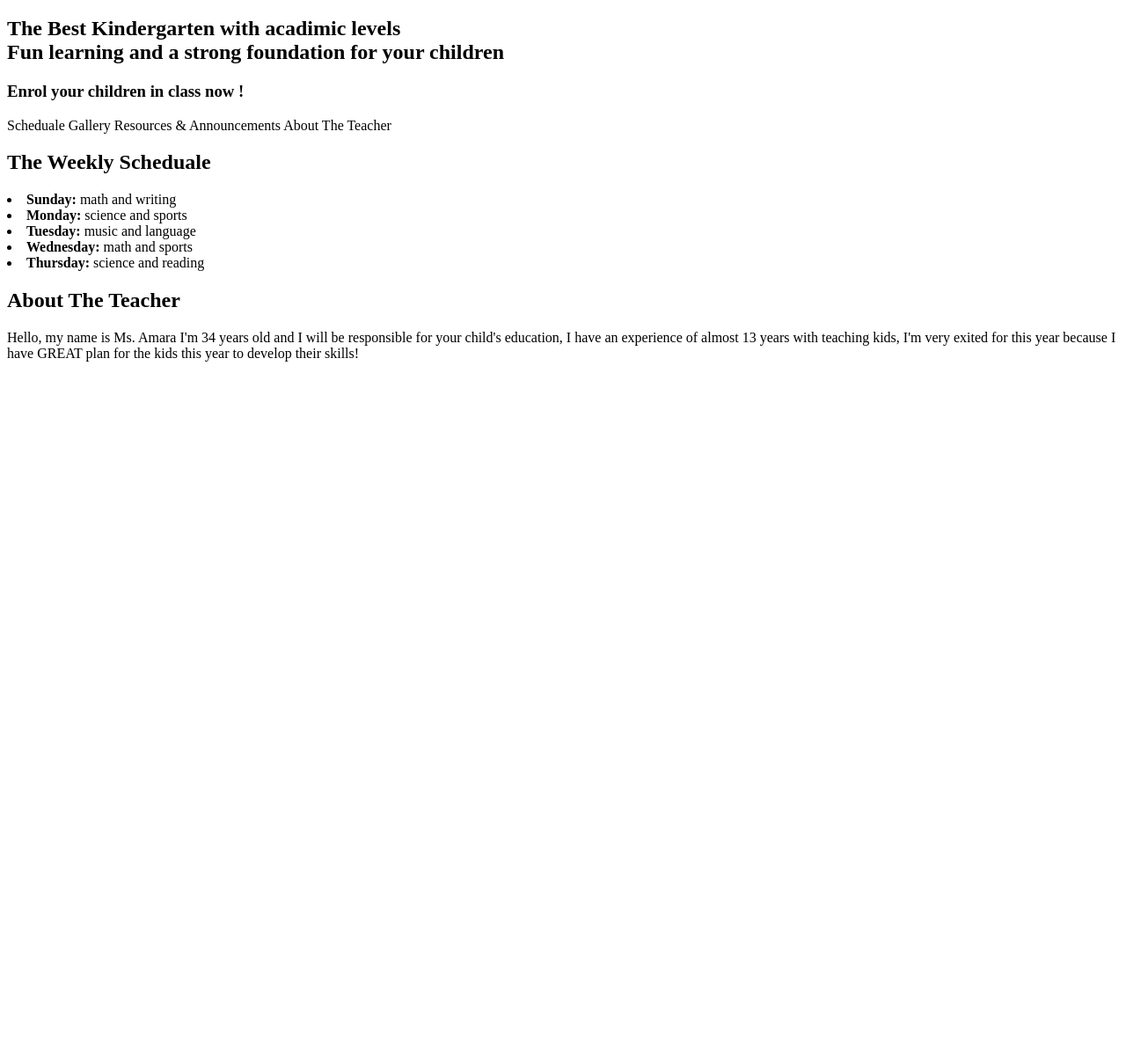
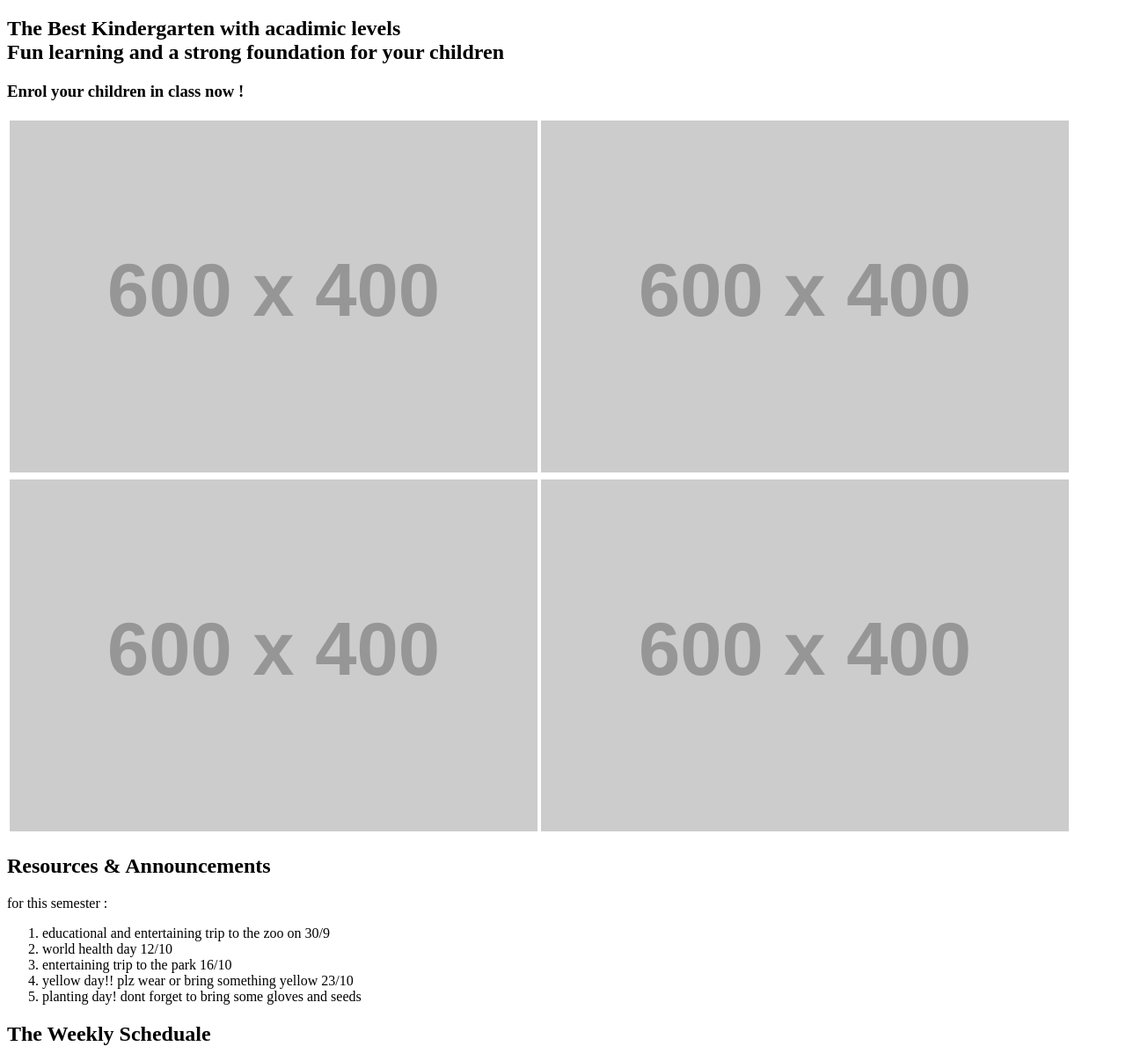
Before and after one commit to rawanUOB/CS333, a plain HTML site: page index.html in a window 1280 px wide. Shown: the part 61-1267 px from the top of the page at 88% size. Before the commit the page ends 800 px from the top, so only its background shows below. Drawn offline with Linux system fonts and the light colour scheme; placeholder pictures from the web are drawn by us.

Commit message:
announcements and footer

```diff
--- a/index.html
+++ b/index.html
@@ -3,18 +3,42 @@
     <title>Sunshine Kindergarten</title>
 </head>
 
+
+
+  </header>
 <body>
   <h1> Welcome to our website</h1>
   <h2>The Best Kindergarten with acadimic levels <br> Fun learning and a strong foundation for your children </h2>
   <h3>Enrol your children in class now !</h3>
-  <header>
-    <a>Scheduale</a>
-    <a>Gallery</a>
-    <a>Resources & Announcements</a>
-    <a>About The Teacher</a>
-  </header>
+
+
+  <table>
+    <tr>
+      <td><img src="https://placehold.co/600x400/orange/white" alt="photo" ></td>
+      <td><img src="https://placehold.co/600x400/orange/white" alt="photo"></td>
+    </tr>
+    <tr>
+      <td><img src="https://placehold.co/600x400/orange/white" alt="photo"></td>
+      <td><img src="https://placehold.co/600x400/orange/white" alt="photo"></td>
+    </tr>
+  </table>
+
+
+
 
   <main>
+
+    <h2>Resources & Announcements</h2>
+    <p>
+       for this semester :
+       <ol>
+        <li> educational and entertaining trip to the zoo on 30/9 </li>
+        <li> world health day 12/10 </li>
+        <li> entertaining trip to the park 16/10 </li>
+        <li> yellow day!! plz wear or bring something yellow 23/10</li>
+        <li> planting day! dont forget to bring some gloves and seeds</li>
+       </ol>
+    </p>
 
     <h2> The Weekly Scheduale </h2>
     <li> <strong>Sunday: </strong> math and writing</li>
@@ -31,6 +55,11 @@
     </main>
 
     <footer>
+      contact us on:
+    <p> <a href="alnoorkg@email.com">alnoorkg@email.com</a> <br>
+      <a href="tel:+973">+973 1313 1717</a> <br>
+    </p>
+    <iframe scr="https://maps.app.goo.gl/pBz9Sa9huvCibRAx7" ></iframe>
 
     </footer>
 
```
